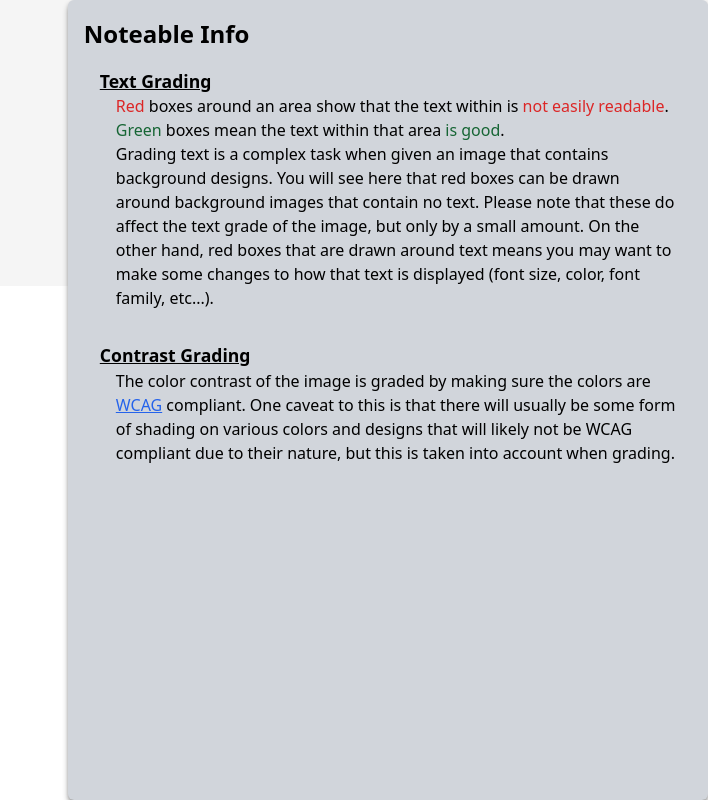
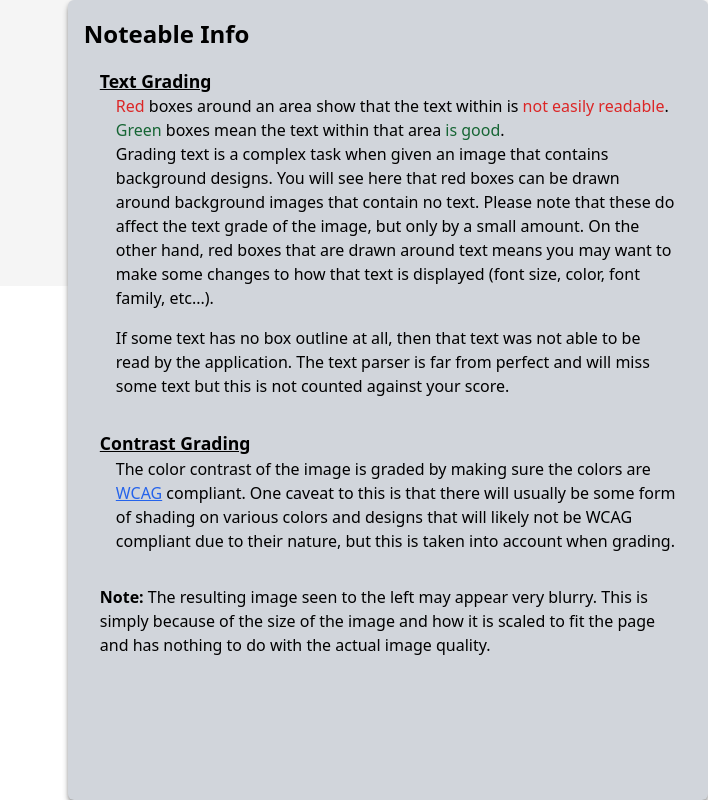
Before and after one commit to hankpeeples/PosterA11y, a React (Vite) app: page / in a window 1280 px wide. Shown: the part 514-1314 px from the top of the page, without its empty margins (572-1280 px from the left). Built offline with nearby package versions, Linux system fonts and the light colour scheme.

Commit message:
add more explanation text

```diff
--- a/src/components/ExplanationCard.tsx
+++ b/src/components/ExplanationCard.tsx
@@ -20,6 +20,11 @@
             amount. On the other hand, red boxes that are drawn around text means you may want to
             make some changes to how that text is displayed (font size, color, font family, etc...).
           </p>
+          <p className="pt-4">
+            If some text has no box outline at all, then that text was not able to be read by the
+            application. The text parser is far from perfect and will miss some text but this is not
+            counted against your score.
+          </p>
         </div>
       </div>
       <div className="p-4">
@@ -39,6 +44,11 @@
           </p>
         </div>
       </div>
+      <div className="p-4">
+        <strong>Note:</strong> The resulting image seen to the left may appear very blurry. This is
+        simply because of the size of the image and how it is scaled to fit the page and has nothing
+        to do with the actual image quality.
+      </div>
     </div>
   );
 };
```
